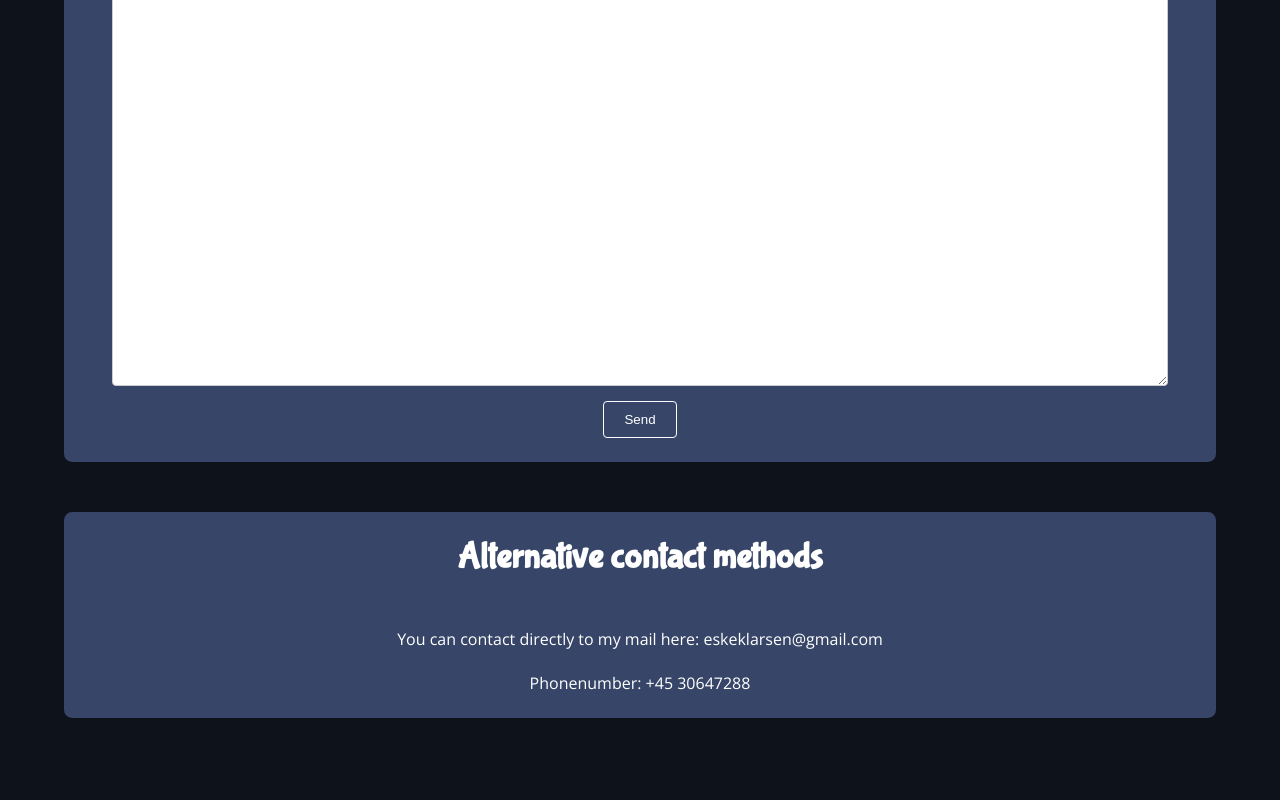
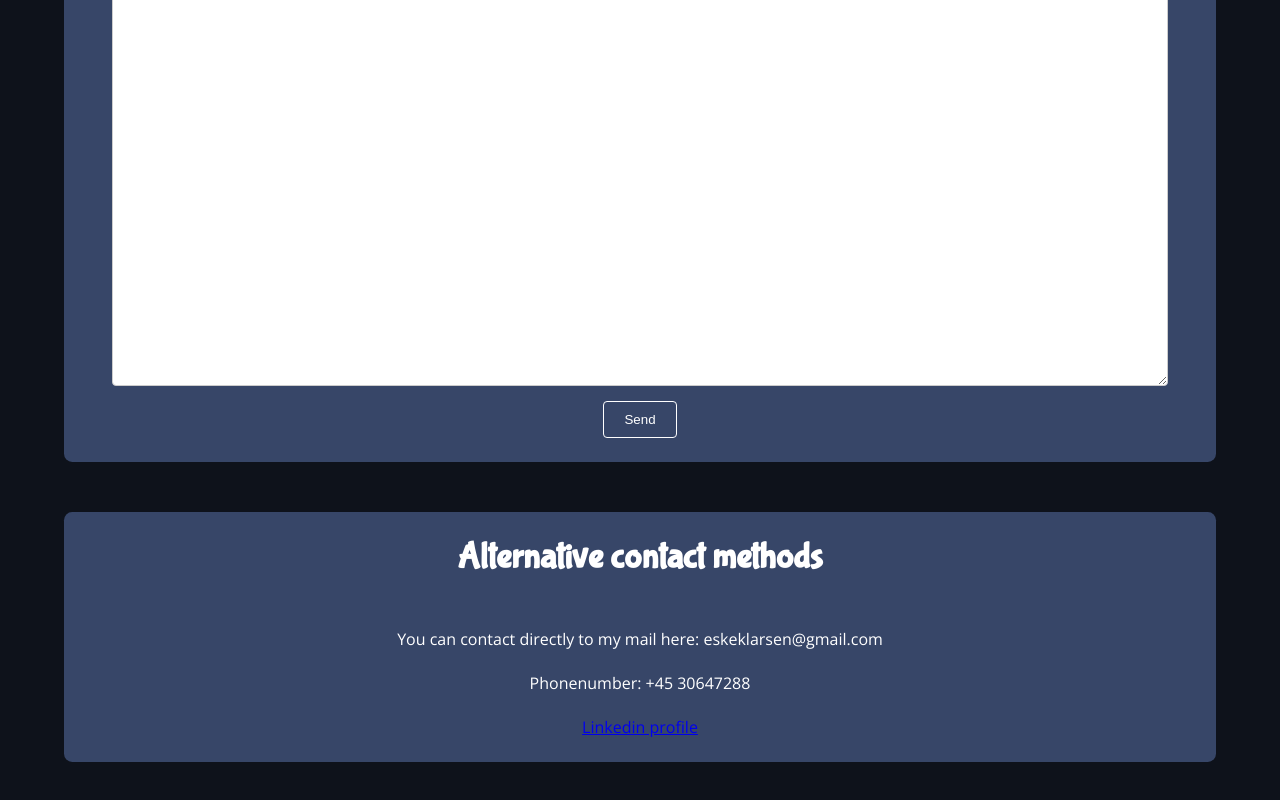
Before and after one commit to eske4/my-site, an Angular app: page /Contact in a window 1280 px wide. Shown: the part 1211-2011 px from the top of the page. Before the commit the page ends 1979 px from the top, so only its background shows below. Built offline with nearby package versions, Linux system fonts and the light colour scheme.

Commit message:
Added linkedin

```diff
--- a/src/app/contact/contact.component.html
+++ b/src/app/contact/contact.component.html
@@ -20,6 +20,8 @@
         You can contact directly to my mail here: eskeklarsen@gmail.com
         <br><br>
         Phonenumber: +45 30647288
+		<br><br>
+		<a href="https://www.linkedin.com/in/eske-klint%C3%B8-larsen-18bba5225?lipi=urn%3Ali%3Apage%3Ad_flagship3_profile_view_base_contact_details%3B3NdE9wXYQUCNSGW%2FgK63cw%3D%3D">Linkedin profile</a>
       </div>
     </div>
   </div>
```
